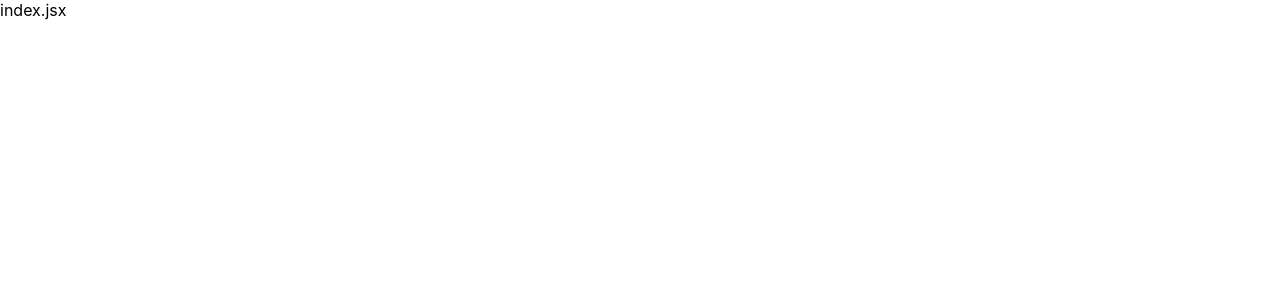
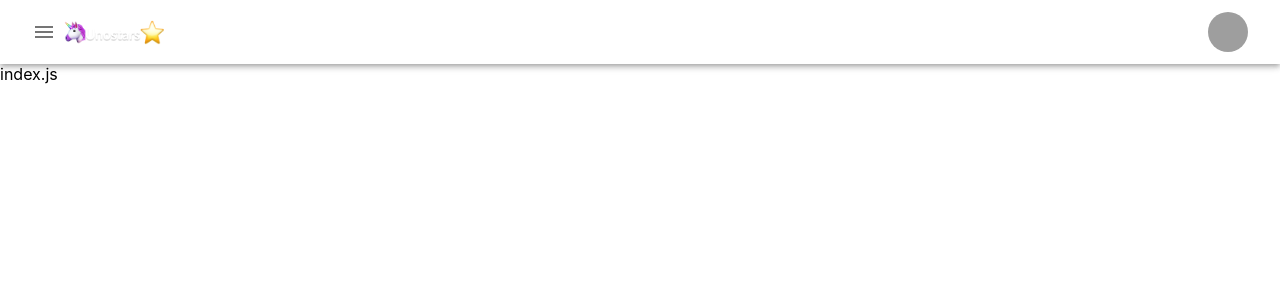
Before and after one commit to scabal-00/unostars, a Next.js app in the folder client/unostars/: page / in a window 1280 px wide. Shown: the top 300 px of the page. Built offline with nearby package versions, Linux system fonts and the light colour scheme; grey boxes are pictures that could not be loaded.

Commit message:
Navbar component

```diff
--- /dev/null
+++ b/client/unostars/components/Navbar.jsx
@@ -0,0 +1,49 @@
+import { Fragment } from "react";
+import Image from "next/image";
+
+import { AppBar, Toolbar, Typography, IconButton, Avatar } from "@mui/material";
+import { styled, alpha } from "@mui/material/styles";
+import MenuIcon from "@mui/icons-material/Menu";
+
+const Navbar = () => {
+  return (
+    <Fragment>
+      <SAppBar position="static">
+        <SToolbar>
+          <Wrapper>
+            <IconButton>
+              <MenuIcon />
+            </IconButton>
+            <Image
+              src="/assets/UnostarsLogo.png"
+              quality={100}
+              width={100}
+              height={25}
+            />
+          </Wrapper>
+          <IconButton>
+            <Avatar src="https://www.mantruckandbus.com/fileadmin/media/bilder/02_19/219_05_busbusiness_interviewHeader_1485x1254.jpg" />
+          </IconButton>
+        </SToolbar>
+      </SAppBar>
+    </Fragment>
+  );
+};
+
+export default Navbar;
+
+const SAppBar = styled(AppBar)`
+  background-color: white;
+`;
+
+const SToolbar = styled(Toolbar)`
+  display: flex;
+  justify-content: space-between;
+  align-items: center;
+`;
+
+const Wrapper = styled("div")`
+  display: flex;
+  justify-content: center;
+  align-items: center;
+`;
--- /dev/null
+++ b/client/unostars/components/index.js
@@ -0,0 +1,3 @@
+import Navbar from "./Navbar";
+
+export { Navbar };
--- a/client/unostars/pages/index.jsx
+++ b/client/unostars/pages/index.jsx
@@ -1,14 +1,21 @@
+import { Fragment } from "react";
+
 import Head from "next/head";
+
+import { Navbar } from "../components";
 
 export default function Home() {
   return (
-    <div>
+    <Fragment>
       <Head>
-        <title>Create Next App</title>
+        <title>Unostars</title>
         <meta name="description" content="Generated by create next app" />
         <link rel="icon" href="/favicon.ico" />
       </Head>
-      <main>index.jsx</main>
-    </div>
+      <main>
+        <Navbar />
+        index.js
+      </main>
+    </Fragment>
   );
 }
```
Also changed, not shown: client/unostars/pages/quizz/[id].jsx (added, +18 -0 lines), client/unostars/public/assets/UnostarsLogo.png (added).
